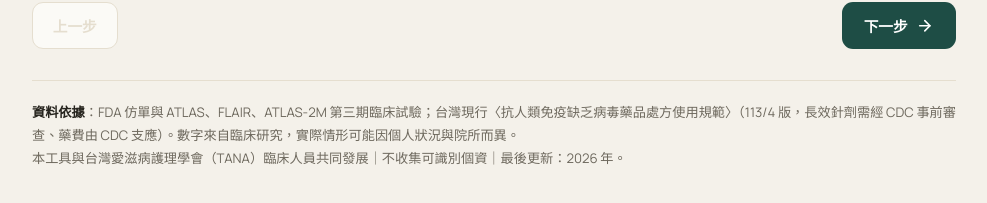
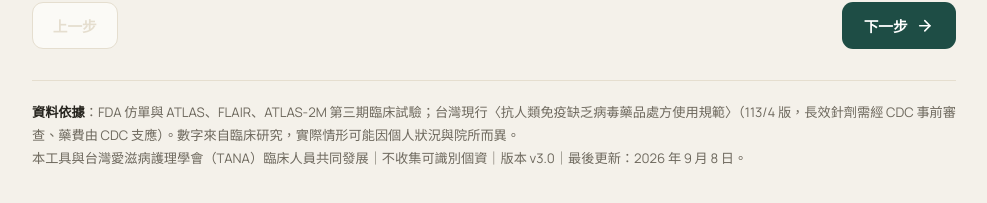
Before and after one commit to tommy880422/SDM-tool, a React (Vite) app: page / in a window 1280 px wide. Shown: the part 1655-1858 px from the top of the page, without its empty margins (146-1133 px from the left). Built offline with nearby package versions, Linux system fonts and the light colour scheme.

Commit message:
頁尾加註版本 v3.0 與最後更新日期 2026-09-08

```diff
--- a/src/sdm_lai_tool.jsx
+++ b/src/sdm_lai_tool.jsx
@@ -998,7 +998,7 @@ export default function SDMTool() {
       <div style={{ maxWidth: 880, margin: "0 auto", padding: "28px 20px 0" }}>
         <div style={{ borderTop: "1px solid var(--line)", paddingTop: 18, fontSize: 12, color: "var(--muted)", lineHeight: 1.75 }}>
           <b style={{ color: "var(--ink)" }}>資料依據</b>：FDA 仿單與 ATLAS、FLAIR、ATLAS-2M 第三期臨床試驗；台灣現行〈抗人類免疫缺乏病毒藥品處方使用規範〉（113/4 版，長效針劑需經 CDC 事前審查、藥費由 CDC 支應）。數字來自臨床研究，實際情形可能因個人狀況與院所而異。<br />
-          本工具與台灣愛滋病護理學會（TANA）臨床人員共同發展｜不收集可識別個資｜最後更新：2026 年。
+          本工具與台灣愛滋病護理學會（TANA）臨床人員共同發展｜不收集可識別個資｜版本 v3.0｜最後更新：2026 年 9 月 8 日。
         </div>
       </div>
     </div>
```
